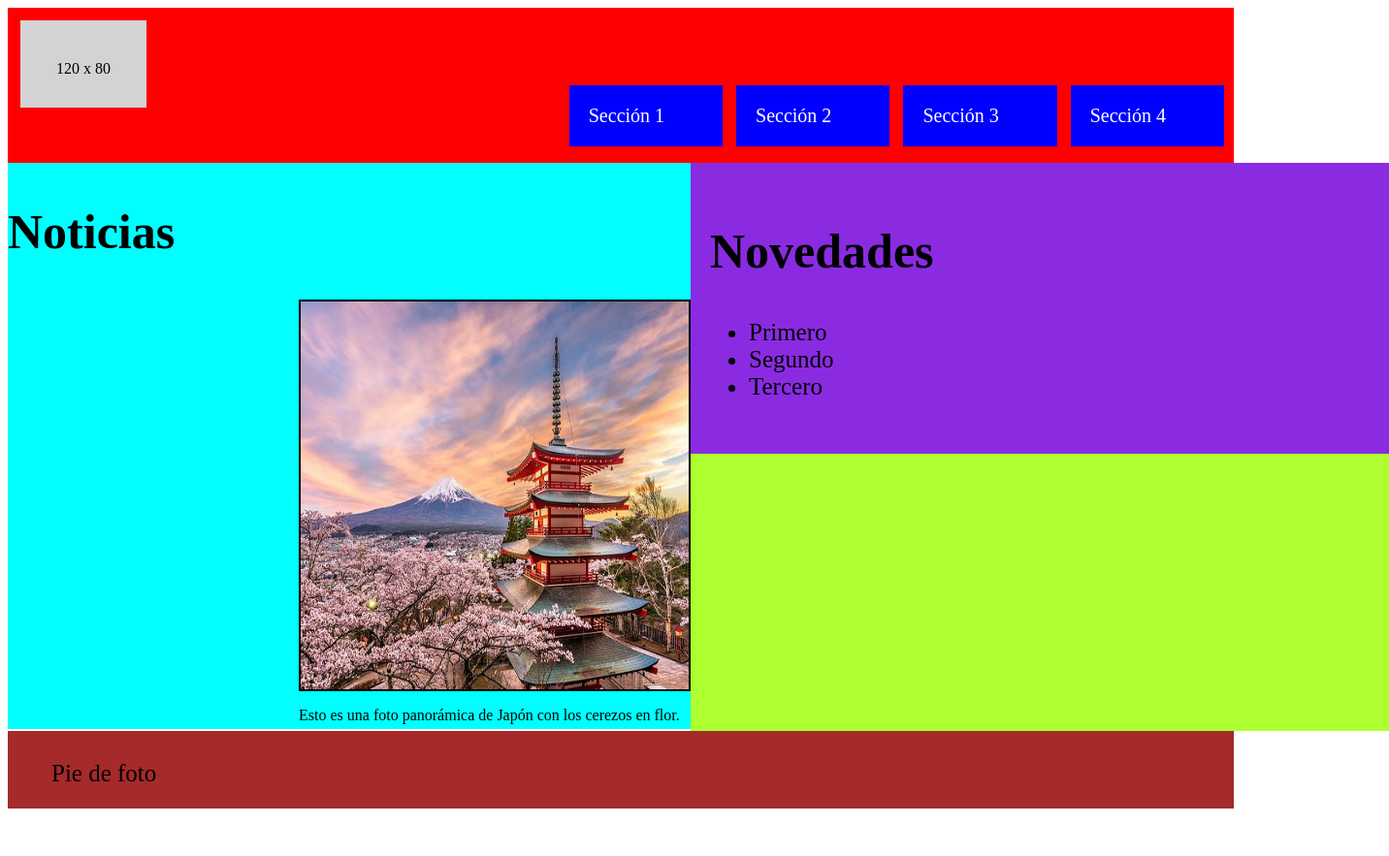
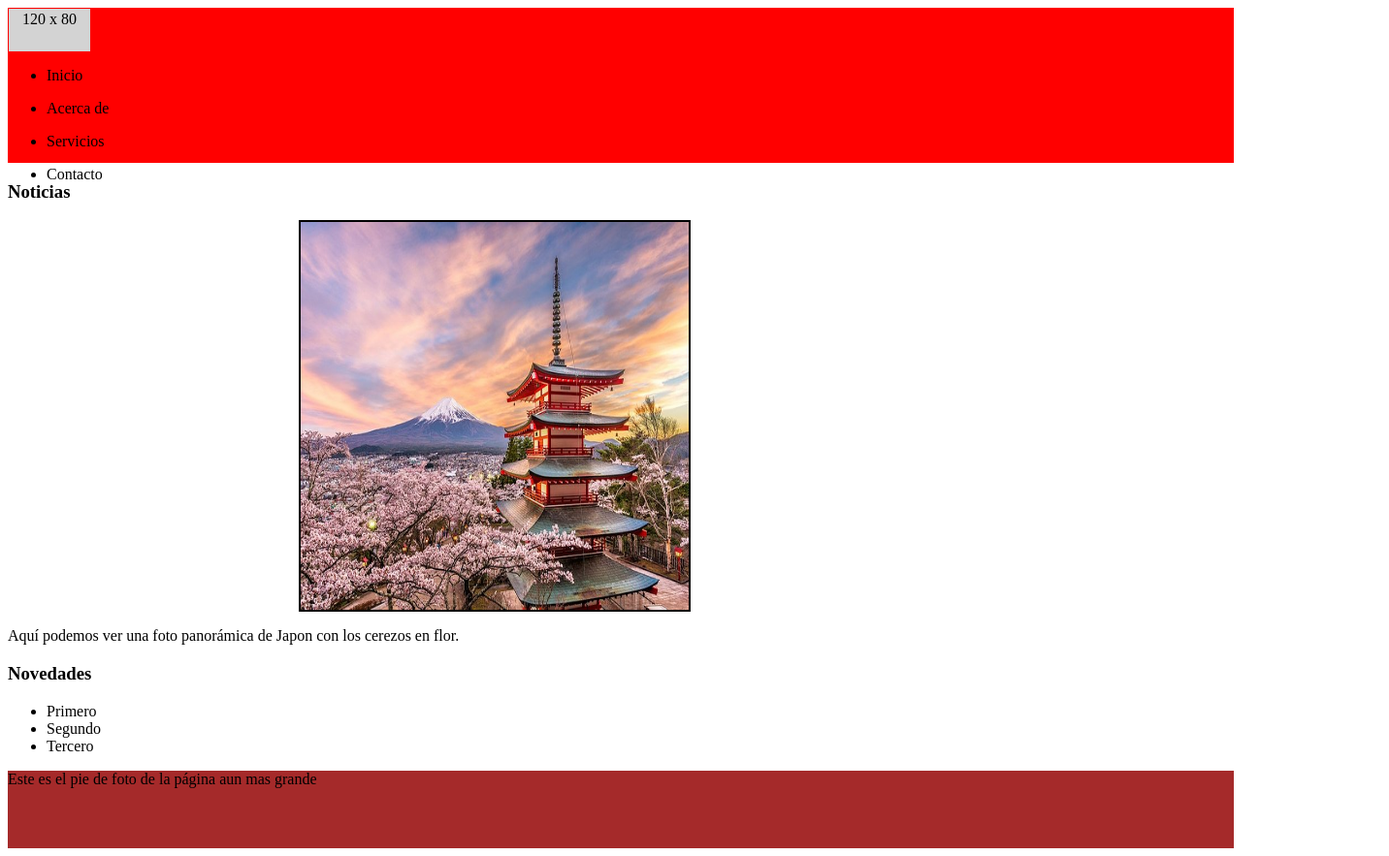
Before and after one commit to IvanVillenaG/HTML-y-CSS, a plain HTML site: page HTML y CSS/Clase-1/index.html in a window 1280 px wide. Shown: the whole page at 97% size, 1432 px wide, since content can reach past the window. Before the commit the page ends 842 px from the top, so only its background shows below. Drawn offline with Linux system fonts and the light colour scheme.

Commit message:
Update index.html

```diff
--- a/HTML y CSS/Clase-1/index.html
+++ b/HTML y CSS/Clase-1/index.html
@@ -9,40 +9,38 @@
 </head>
 <body>
     <header>
-        <div id="cuadro">
-            <p>120 x 80</p>
-        </div>
-        <div id="navegación">
-            <p>Sección 1</p>
-            <p>Sección 2</p>
-            <p>Sección 3</p>
-            <p>Sección 4</p>
+        <div>
+            <p id="cuadro"> 120 x 80</p>
+        <ul class="menu">
+            <li><p>Inicio</p></li>
+            <li><p>Acerca de</p></li>
+            <li><p>Servicios</p></li>
+            <li><p>Contacto</p></li>
+        </ul>
         </div>
     </header>
+    <section id="container">
+        <article id="left">
+        <h1 id="noticias">Noticias</h1>
+        <img id="imagen" src="./images/Japon.jpg" alt="Una foto de Japon">
+        <p id="description"> Aquí podemos ver una foto panorámica de Japon con los cerezos en flor.</p>
+        </article>
+        <article id="right">
+            <div id="top_right" class="novedades">
+                <h1 id="novedades">Novedades</h1>
+                <ul id="lista1">
+                    <li id="lista1">Primero</li>
+                    <li id="lista1">Segundo</li>
+                    <li id="lista1">Tercero</li>
+                 </ul>
+             </div>
+        <div id="bottom_right">
 
-    <div class="container">
-        <section id="left">
-            <h2>Noticias</h2>
-            <img src="./images/Japon.jpg" alt="Panorámica de Japón">
-            <p id="descripción">Esto es una foto panorámica de Japón con los cerezos en flor.</p>
-        </section>
-        <section id="right">
-            <div id="right_top">
-                <h2>Novedades</h2>
-                <ul id="lista2">
-                    <li>Primero</li>
-                    <li>Segundo</li>
-                    <li>Tercero</li>
-                </ul>
-            </div>
-            <div id="right_bot">
-
-            </div>
-        </section>
-    </div>
-
+        </div>
+        </article>
+    </section>
     <footer>
-        <p id="texto_pie">Pie de foto</p>
+        <span id="pie" style="white-space: nowrap;"> Este es el pie de foto de la página aun mas grande</span>
     </footer>
 </body>
 </html>
```
